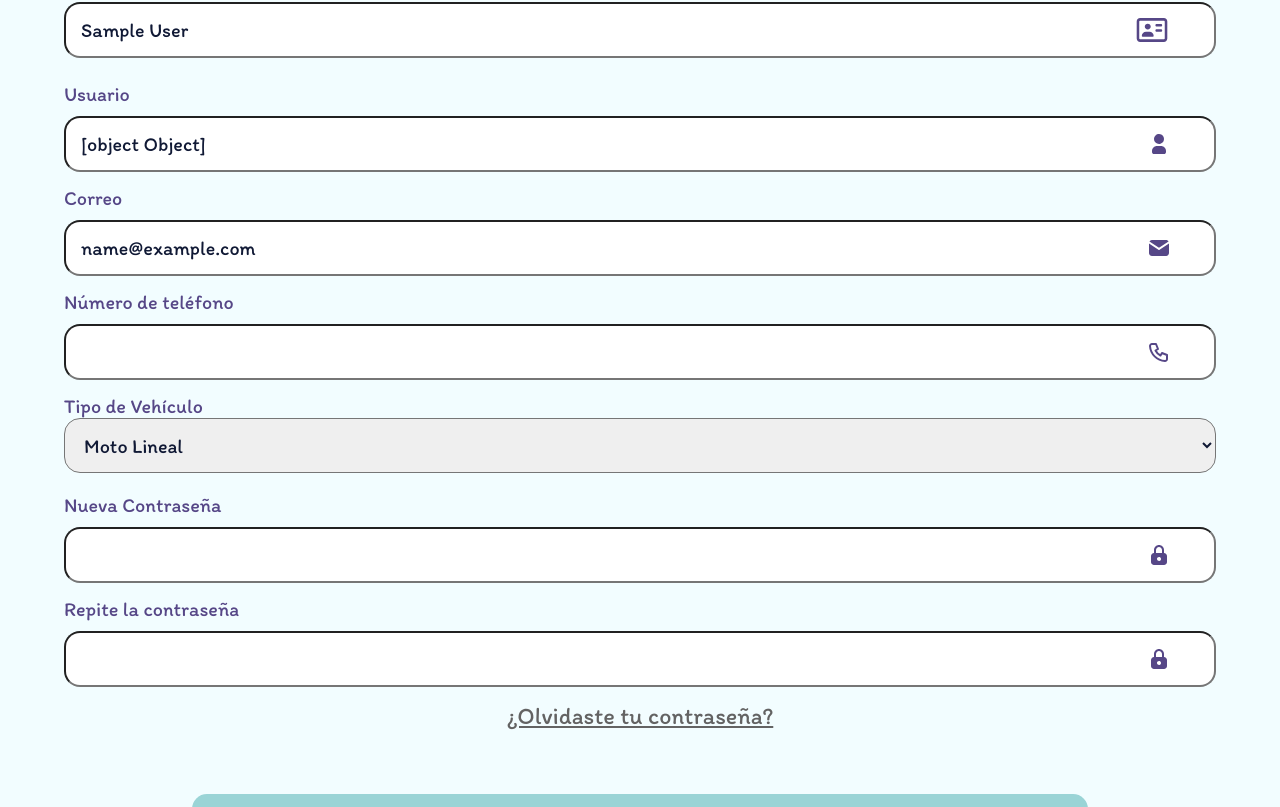
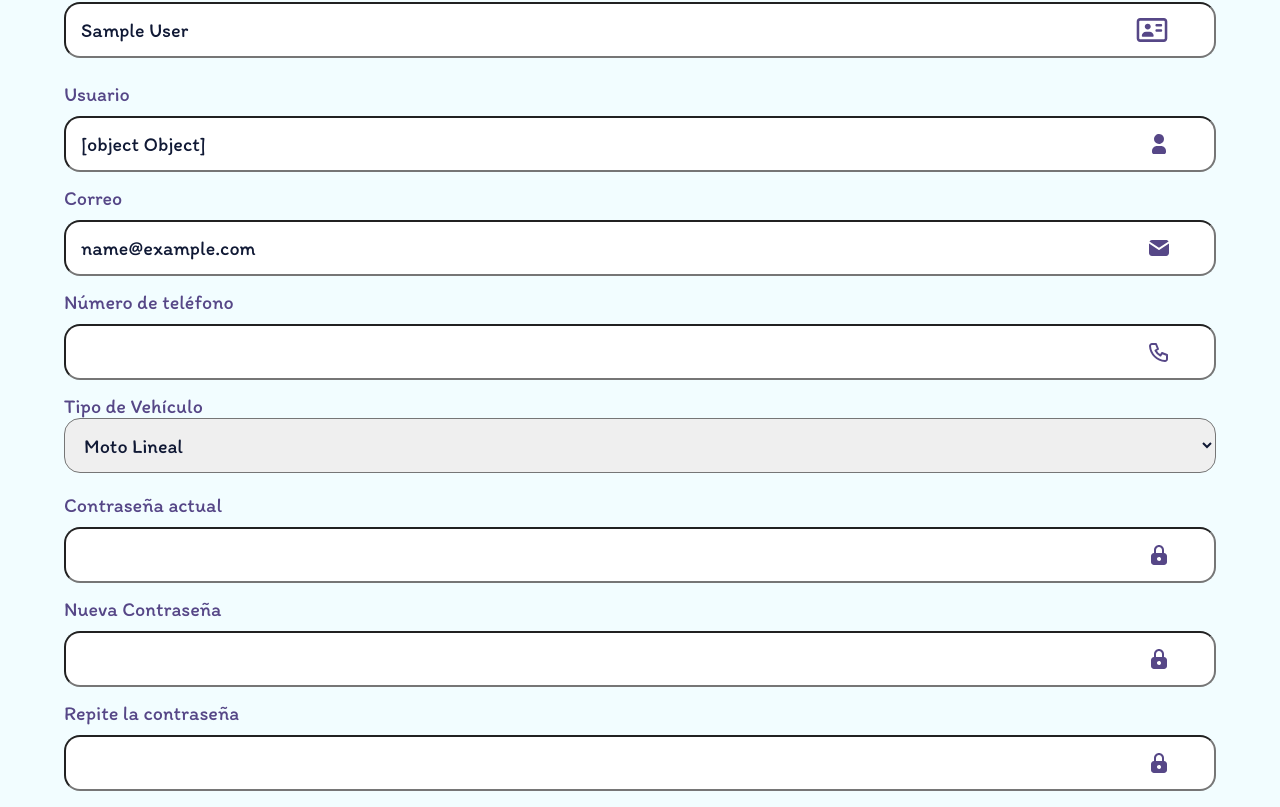
Before and after one commit to fernandoruiz2016/Chaskys, a React (Vite) app: page /edit-profile in a window 1280 px wide. Shown: the part 380-1187 px from the top of the page. Built offline with nearby package versions, Linux system fonts and the light colour scheme; sample sign-in values are in the browser's storage.

Commit message:
Contraseña actual

```diff
--- a/src/pages/EditProfile.jsx
+++ b/src/pages/EditProfile.jsx
@@ -13,9 +13,9 @@ export const EditProfile = () => {
         setFormUser(user);
     }, [user]);
 
+    const [actualPass, setActualPass] = useState("");
     const [newPass, setNewPass] = useState("");
     const [repeatPass, setRepeatPass] = useState("");
-
     const [passError, setPassError] = useState(false);
 
     const navigate = useNavigate();
@@ -46,9 +46,10 @@ export const EditProfile = () => {
     }, [newPass, repeatPass]);
 
     const handleEdit = () => {
+        if (formUser.pass == actualPass) {
             if (passError && newPass.trim() == "") {
                 const updatedUser = {
-                ...formUser,
+                    ...user,
                 };
                 setFormUser(updatedUser);
                 setUser(updatedUser);
@@ -68,6 +69,11 @@ export const EditProfile = () => {
             } else {
                 alert('No se pudo guardar los cambios')
             }
+        } else {
+            alert('No es la contraseña correcta')
+        }
+
+
     }
 
     return (
@@ -139,8 +145,8 @@ export const EditProfile = () => {
                                 </select>
                             </label>
 
-                            {/* <label className='subtitle-info' htmlFor="edit-pass">Contraseña actual
-                                <input className='input-edit' type='password' id="edit-pass" value={formUser.pass} onChange={(e) => setFormUser({ ...formUser, pass: e.target.value })} />
+                            <label className='subtitle-info' htmlFor="edit-pass">Contraseña actual
+                                <input className='input-edit' type='password' id="edit-pass" value={actualPass || ""} onChange={(e) => setActualPass(e.target.value)} />
                                 <svg width="24" height="24" viewBox="0 0 24 24" fill="none" xmlns="http://www.w3.org/2000/svg" className='small-icon'>
                                     <g clipPath="url(#clip0_252_267)">
                                         <path d="M12 2C13.3261 2 14.5979 2.52678 15.5355 3.46447C16.4732 4.40215 17 5.67392 17 7V10C17.7956 10 18.5587 10.3161 19.1213 10.8787C19.6839 11.4413 20 12.2044 20 13V19C20 19.7956 19.6839 20.5587 19.1213 21.1213C18.5587 21.6839 17.7956 22 17 22H7C6.20435 22 5.44129 21.6839 4.87868 21.1213C4.31607 20.5587 4 19.7956 4 19V13C4 12.2044 4.31607 11.4413 4.87868 10.8787C5.44129 10.3161 6.20435 10 7 10V7C7 5.67392 7.52678 4.40215 8.46447 3.46447C9.40215 2.52678 10.6739 2 12 2ZM12 14C11.4954 13.9998 11.0094 14.1904 10.6395 14.5335C10.2695 14.8766 10.0428 15.3468 10.005 15.85L10 16C10 16.3956 10.1173 16.7822 10.3371 17.1111C10.5568 17.44 10.8692 17.6964 11.2346 17.8478C11.6001 17.9991 12.0022 18.0387 12.3902 17.9616C12.7781 17.8844 13.1345 17.6939 13.4142 17.4142C13.6939 17.1345 13.8844 16.7781 13.9616 16.3902C14.0387 16.0022 13.9991 15.6001 13.8478 15.2346C13.6964 14.8692 13.44 14.5568 13.1111 14.3371C12.7822 14.1173 12.3956 14 12 14ZM12 4C11.2044 4 10.4413 4.31607 9.87868 4.87868C9.31607 5.44129 9 6.20435 9 7V10H15V7C15 6.20435 14.6839 5.44129 14.1213 4.87868C13.5587 4.31607 12.7956 4 12 4Z" fill="#564787" />
@@ -151,7 +157,13 @@ export const EditProfile = () => {
                                         </clipPath>
                                     </defs>
                                 </svg>
-                            </label> */}
+                                {(actualPass !== formUser.pass && actualPass.trim() !== "") && (
+                                <p className='error'>
+                                    Contraseña incorrecta
+                                </p>
+                            )}
+                            </label>
+
 
                             <label className='subtitle-info' htmlFor="edit-pass-new">Nueva Contraseña
                                 <input className='input-edit' type='password' id="edit-pass-new" value={newPass || ""} onChange={(e) => setNewPass(e.target.value)} />
```
Lines whose indentation alone changed are shown as unchanged.
